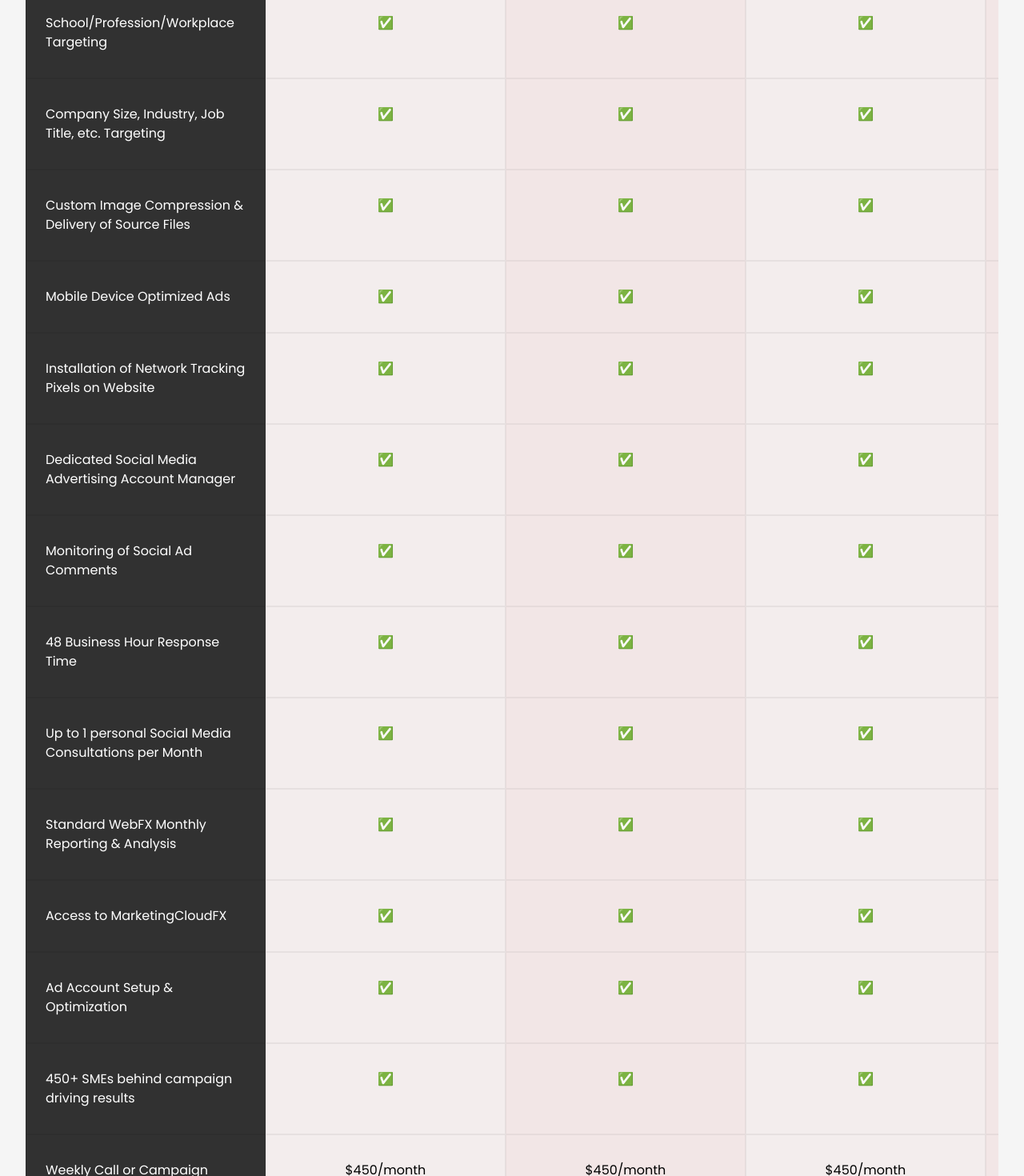
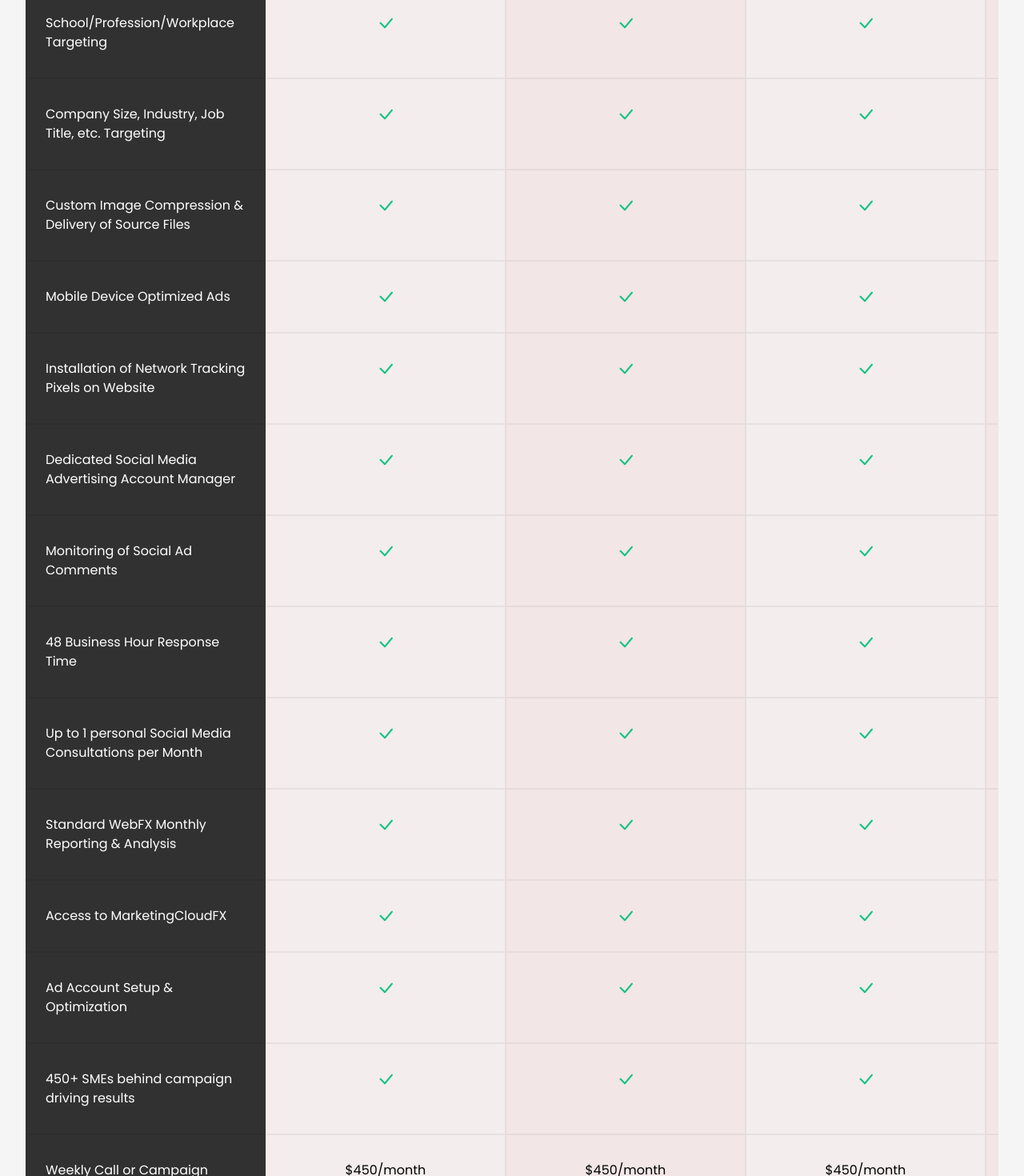
Before and after one commit to Musclednazmul123/muscled-landing-pages, a Next.js app: page /views/services-for-paid-social-media-ad in a window 1280 px wide. Shown: the part 6380-7850 px from the top of the page at 80% size. Built offline with nearby package versions, Linux system fonts and the light colour scheme.

Commit message:
Use checkmark svg from design

```diff
--- /dev/null
+++ b/components/assets/svg/checkMark.tsx
@@ -0,0 +1,19 @@
+import React, { FC } from "react";
+import { SVGProps } from "types/types";
+
+const CheckMark: FC<SVGProps> = ({ className, ...props }) => {
+  return (
+    <svg
+      className={className}
+      width="24"
+      height="24"
+      viewBox="0 0 24 24"
+      fill="#13C47F"
+      xmlns="http://www.w3.org/2000/svg"
+    >
+      <path d="M19.104 5.9549C19.2064 5.85045 19.3285 5.76747 19.4634 5.71082C19.5982 5.65418 19.743 5.625 19.8892 5.625C20.0355 5.625 20.1803 5.65418 20.3151 5.71082C20.45 5.76747 20.5721 5.85045 20.6745 5.9549C21.1035 6.3884 21.1095 7.0889 20.6895 7.5299L11.82 18.0149C11.7193 18.1255 11.5971 18.2144 11.4609 18.2761C11.3246 18.3378 11.1772 18.3711 11.0277 18.3739C10.8782 18.3767 10.7296 18.349 10.5912 18.2924C10.4527 18.2358 10.3273 18.1516 10.2225 18.0449L4.8255 12.5759C4.61736 12.3636 4.50076 12.0782 4.50076 11.7809C4.50076 11.4836 4.61736 11.1982 4.8255 10.9859C4.92787 10.8815 5.05005 10.7985 5.18488 10.7418C5.31972 10.6852 5.4645 10.656 5.61075 10.656C5.757 10.656 5.90178 10.6852 6.03662 10.7418C6.17145 10.7985 6.29363 10.8815 6.396 10.9859L10.974 15.6254L19.074 5.9879C19.0833 5.97631 19.0933 5.96529 19.104 5.9549Z" />
+    </svg>
+  );
+};
+
+export default CheckMark;
--- a/pages/views/services-for-paid-social-media-ad.tsx
+++ b/pages/views/services-for-paid-social-media-ad.tsx
@@ -14,6 +14,7 @@ import CollapsingTableOfContent from "components/CollapsingTableOfContent";
 import TLifeCommunity from "components/assets/svg/techLifeCommunity";
 import Star from "components/assets/svg/Star";
 import ChevronDown from "components/assets/svg/ChevronDown";
+import CheckMark from "components/assets/svg/checkMark";
 
 const Page: NextPage = () => {
   const list1 = [
@@ -431,79 +432,107 @@ const Page: NextPage = () => {
               ],
               [
                 "School/Profession/Workplace Targeting",
-                "✅",
-                "✅",
-                "✅",
-                "✅",
-                "✅",
+                <CheckMark />,
+                <CheckMark />,
+                <CheckMark />,
+                <CheckMark />,
+                <CheckMark />,
               ],
               [
                 "Company Size, Industry, Job Title, etc. Targeting",
-                "✅",
-                "✅",
-                "✅",
-                "✅",
-                "✅",
+                <CheckMark />,
+                <CheckMark />,
+                <CheckMark />,
+                <CheckMark />,
+                <CheckMark />,
               ],
               [
                 "Custom Image Compression & Delivery of Source Files",
-                "✅",
-                "✅",
-                "✅",
-                "✅",
-                "✅",
+                <CheckMark />,
+                <CheckMark />,
+                <CheckMark />,
+                <CheckMark />,
+                <CheckMark />,
               ],
-              ["Mobile Device Optimized Ads", "✅", "✅", "✅", "✅", "✅"],
+              [
+                "Mobile Device Optimized Ads",
+                <CheckMark />,
+                <CheckMark />,
+                <CheckMark />,
+                <CheckMark />,
+                <CheckMark />,
+              ],
               [
                 "Installation of Network Tracking Pixels on Website",
-                "✅",
-                "✅",
-                "✅",
-                "✅",
-                "✅",
+                <CheckMark />,
+                <CheckMark />,
+                <CheckMark />,
+                <CheckMark />,
+                <CheckMark />,
               ],
               [
                 "Dedicated Social Media Advertising Account Manager",
-                "✅",
-                "✅",
-                "✅",
-                "✅",
-                "✅",
+                <CheckMark />,
+                <CheckMark />,
+                <CheckMark />,
+                <CheckMark />,
+                <CheckMark />,
               ],
               [
                 "Monitoring of Social Ad Comments",
-                "✅",
-                "✅",
-                "✅",
-                "✅",
-                "✅",
+                <CheckMark />,
+                <CheckMark />,
+                <CheckMark />,
+                <CheckMark />,
+                <CheckMark />,
               ],
-              ["48 Business Hour Response Time", "✅", "✅", "✅", "✅", "✅"],
+              [
+                "48 Business Hour Response Time",
+                <CheckMark />,
+                <CheckMark />,
+                <CheckMark />,
+                <CheckMark />,
+                <CheckMark />,
+              ],
               [
                 "Up to 1 personal Social Media Consultations per Month",
-                "✅",
-                "✅",
-                "✅",
-                "✅",
-                "✅",
+                <CheckMark />,
+                <CheckMark />,
+                <CheckMark />,
+                <CheckMark />,
+                <CheckMark />,
               ],
               [
                 "Standard WebFX Monthly Reporting & Analysis",
-                "✅",
-                "✅",
-                "✅",
-                "✅",
-                "✅",
+                <CheckMark />,
+                <CheckMark />,
+                <CheckMark />,
+                <CheckMark />,
+                <CheckMark />,
               ],
-              ["Access to MarketingCloudFX", "✅", "✅", "✅", "✅", "✅"],
-              ["Ad Account Setup & Optimization", "✅", "✅", "✅", "✅", "✅"],
+              [
+                "Access to MarketingCloudFX",
+                <CheckMark />,
+                <CheckMark />,
+                <CheckMark />,
+                <CheckMark />,
+                <CheckMark />,
+              ],
+              [
+                "Ad Account Setup & Optimization",
+                <CheckMark />,
+                <CheckMark />,
+                <CheckMark />,
+                <CheckMark />,
+                <CheckMark />,
+              ],
               [
                 "450+ SMEs behind campaign driving results",
-                "✅",
-                "✅",
-                "✅",
-                "✅",
-                "✅",
+                <CheckMark />,
+                <CheckMark />,
+                <CheckMark />,
+                <CheckMark />,
+                <CheckMark />,
               ],
               [
                 "Weekly Call or Campaign Status Update (optional)",
--- a/types/types.ts
+++ b/types/types.ts
@@ -60,7 +60,7 @@ export interface FlexLayoutProp {
   align?: string;
 }
 
-type row = string[];
+type row = string | any[];
 
 export interface TableProp {
   headers: string[];
```
